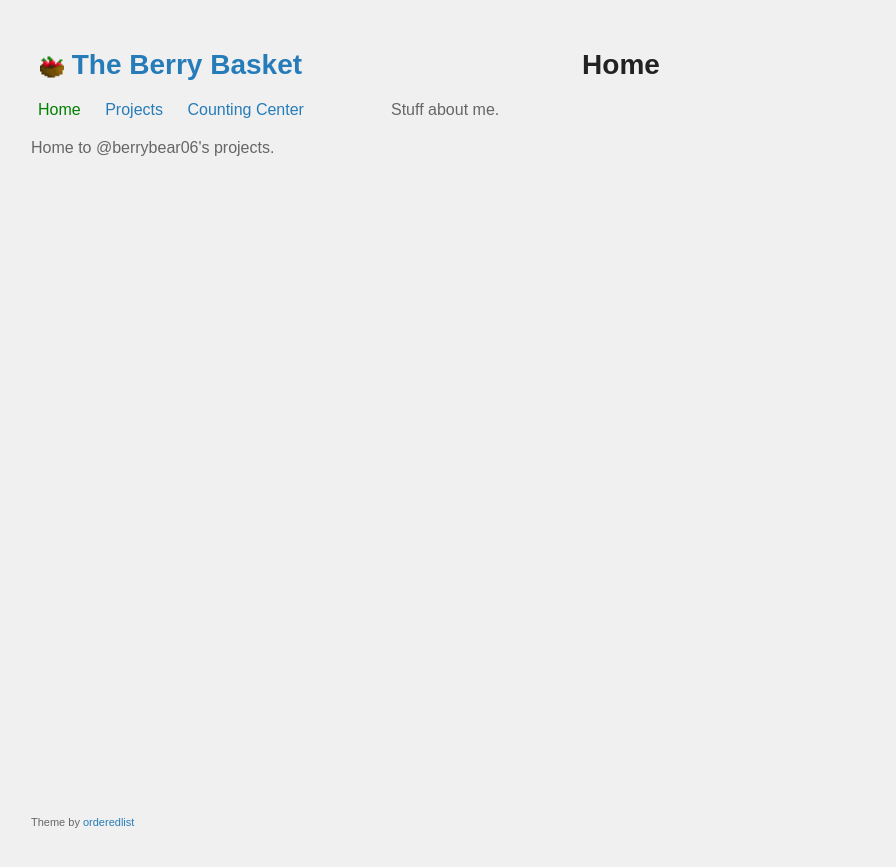
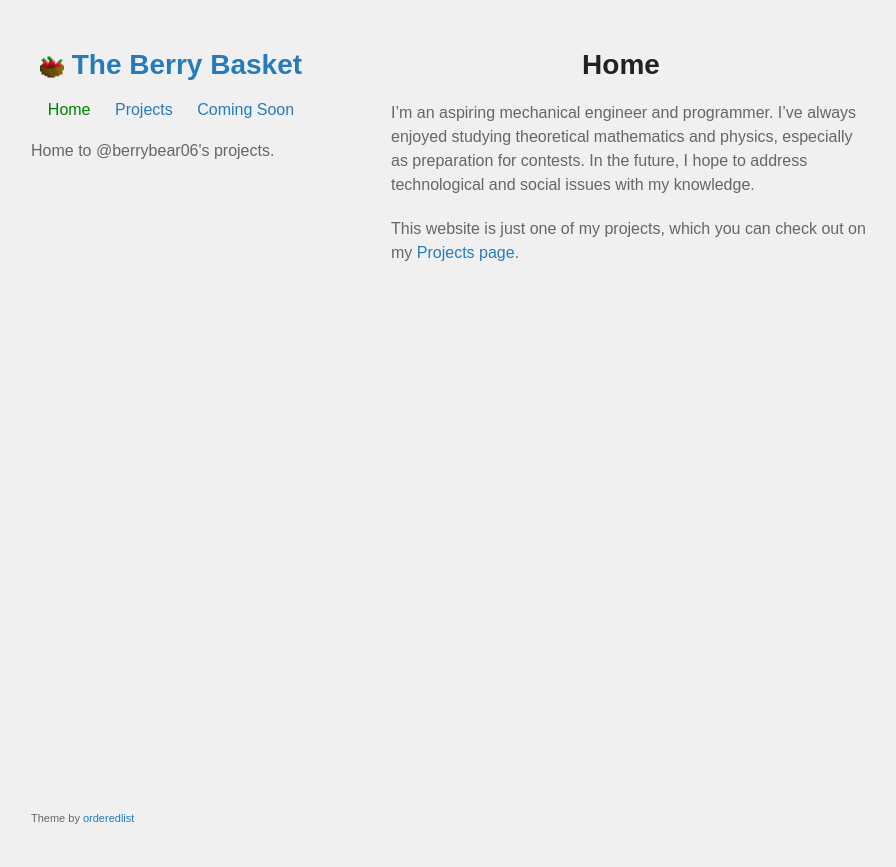
Before and after one commit to berrybear06/berrybear06.github.io, a Jekyll site: the page built from index.md, in a window 1280 px wide. Shown: the top 867 px of the page, without its empty margins (199-1095 px from the left). Built offline with Jekyll 4.4.1, drawn with Linux system fonts in a browser that asks for light colours.

```diff
--- a/_data/directory.yml
+++ b/_data/directory.yml
@@ -2,5 +2,5 @@
     link: /
 -   name: Projects
     link: /projects/
--   name: Counting Center
-    link: /counting-center/
+-   name: Coming Soon
+    link: /tally/
--- a/_sass/main.scss
+++ b/_sass/main.scss
@@ -16,6 +16,7 @@ nav {
 p {
 	color: #666;
 	padding-left: 20px;
+	line-height: 24px;
 }
 
 .current {
--- a/counting-center.md
+++ /dev/null
@@ -1,8 +0,0 @@
----
-layout: default
-title: Counting Center
----
-
-# Counting Center
-
-Coming soon!
--- a/index.html
+++ /dev/null
@@ -1,8 +0,0 @@
----
-layout: default
-title: Home
-description: Home to @berrybear06's projects.
----
-
-<h1>{{ page.title }}</h1>
-<p>Stuff about me.</p>
--- /dev/null
+++ b/index.md
@@ -0,0 +1,10 @@
+---
+layout: default
+title: Home
+description: Home to @berrybear06's projects.
+---
+
+# {{ page.title }}
+I'm an aspiring mechanical engineer and programmer. I've always enjoyed studying theoretical mathematics and physics, especially as preparation for contests. In the future, I hope to address technological and social issues with my knowledge.
+
+This website is just one of my projects, which you can check out on my [Projects page](/projects).
```
Also changed, not shown: _projects/fitgpt.md (added, +8 -0 lines), _projects/nerf-ballista.md (+3 -1 lines), _projects/polytopia-remake.md (+4 -1 lines), projects.md (+5 -2 lines), tally.md (added, +9 -0 lines), assets/images/ballista.jpg (added), assets/images/poly_thumbnail.png (added).
